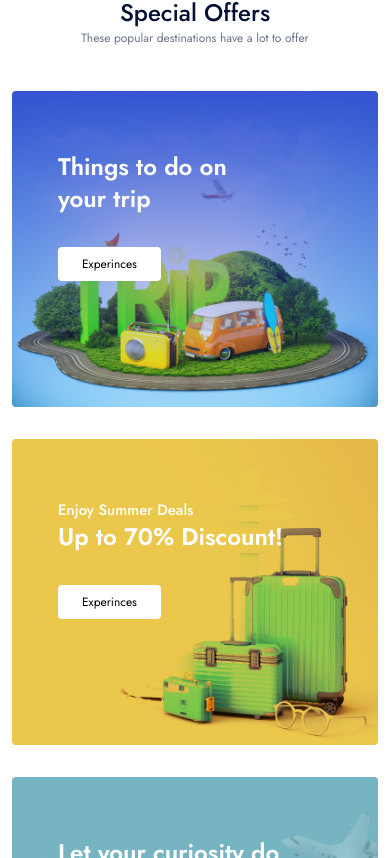
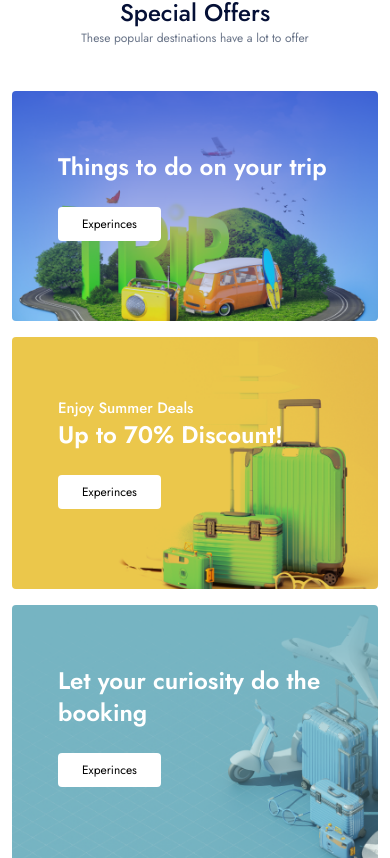
Before and after one commit to motasimdev/Go-Trip, a React (Vite) app: page / in a window 390 px wide. Shown: the part 906-1764 px from the top of the page. Built offline with nearby package versions, Linux system fonts and the light colour scheme.

Commit message:
special offers done

```diff
--- a/src/components/SpecialOffers.jsx
+++ b/src/components/SpecialOffers.jsx
@@ -16,22 +16,22 @@ const SpecialOffers = () => (
             />
           </div>
 
-          <div className="grid lg:grid-cols-3 gap-8">
-            <div className="bg-[url(/src/assets/specialOffer1.png)] bg-no-repeat bg-center bg-cover px-11.5 pt-15 pb-[126px] rounded-sm">
-              <h4 className="pb-8 pr-[50px] text-2xl lg:text-[30px] text-white font-semibold">
+          <div className="grid md:grid-cols-3 gap-4 md:gap-4 lg:gap-8">
+            <div className="bg-[url(/src/assets/specialOffer1.png)] bg-no-repeat bg-center bg-cover px-11.5 pt-15 pb-20 lg:pb-[126px] rounded-sm">
+              <h4 className="pb-6 lg:pb-8 lg:pr-[50px] text-2xl lg:text-[30px] text-white font-semibold">
                 Things to do on your trip
               </h4>
               <Button className={"bg-white"}>Experinces</Button>
             </div>
-            <div className="bg-[url(/src/assets/specialOffer2.png)] bg-no-repeat bg-center bg-cover px-11.5 pt-15 pb-[126px] rounded-sm">
+            <div className="bg-[url(/src/assets/specialOffer2.png)] bg-no-repeat bg-center bg-cover px-11.5 pt-15 pb-20 lg:pb-[126px] rounded-sm">
             <h5 className="text-[15px] text-white font-medium">Enjoy Summer Deals</h5>
-              <h4 className="pb-8 text-2xl lg:text-[30px] text-white font-semibold">
+              <h4 className="pb-6 lg:pb-8 text-2xl lg:text-[30px] text-white font-semibold">
                 Up to 70% Discount!
               </h4>
               <Button className={"bg-white"}>Experinces</Button>
             </div>
-            <div className="bg-[url(/src/assets/specialOffer3.png)] bg-no-repeat bg-center bg-cover px-11.5 pt-15 pb-[126px] rounded-sm">
-              <h4 className="pb-8 pr-[50px] text-2xl lg:text-[30px] text-white font-semibold">
+            <div className="bg-[url(/src/assets/specialOffer3.png)] bg-no-repeat bg-center bg-cover px-11.5 pt-15 pb-20 lg:pb-[126px] rounded-sm">
+              <h4 className="pb-6 lg:pb-8 lg:pr-[50px] text-2xl lg:text-[30px] text-white font-semibold">
                 Let your curiosity do the booking
               </h4>
               <Button className={"bg-white"}>Experinces</Button>
```
